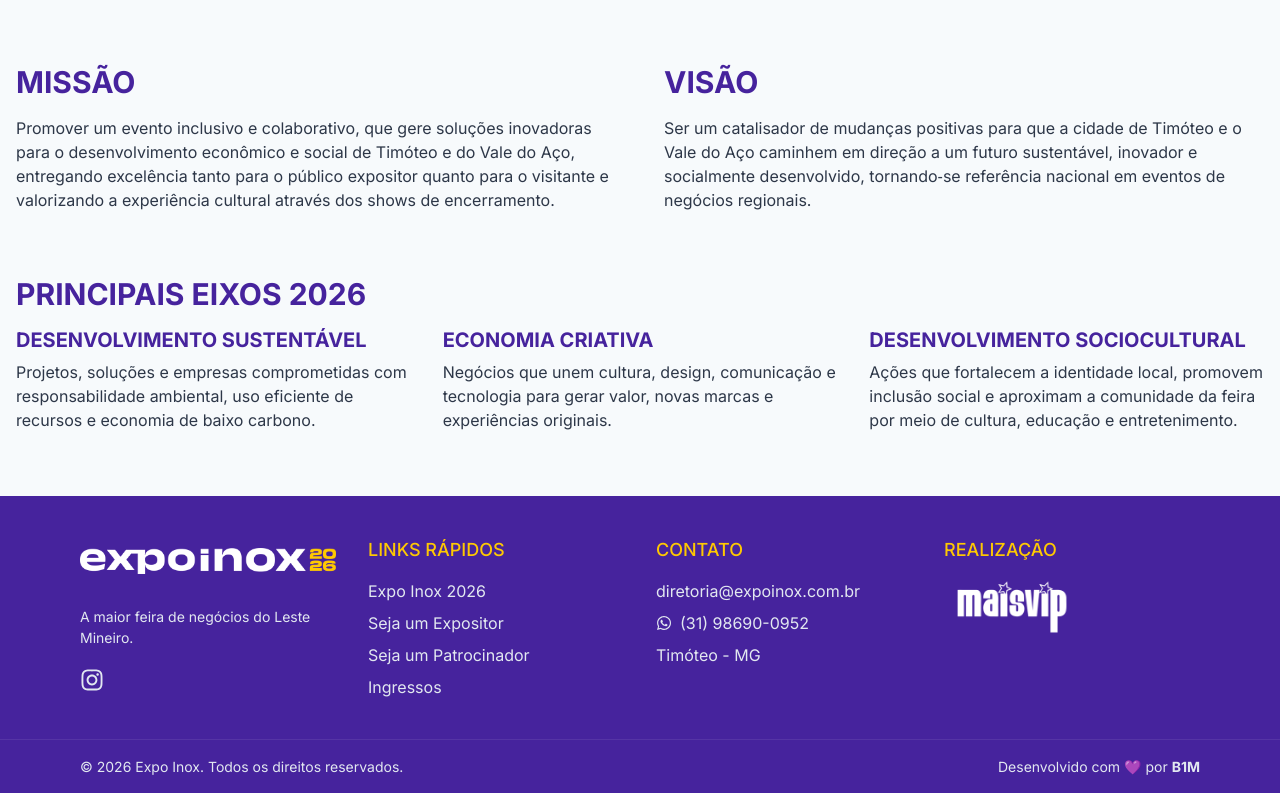
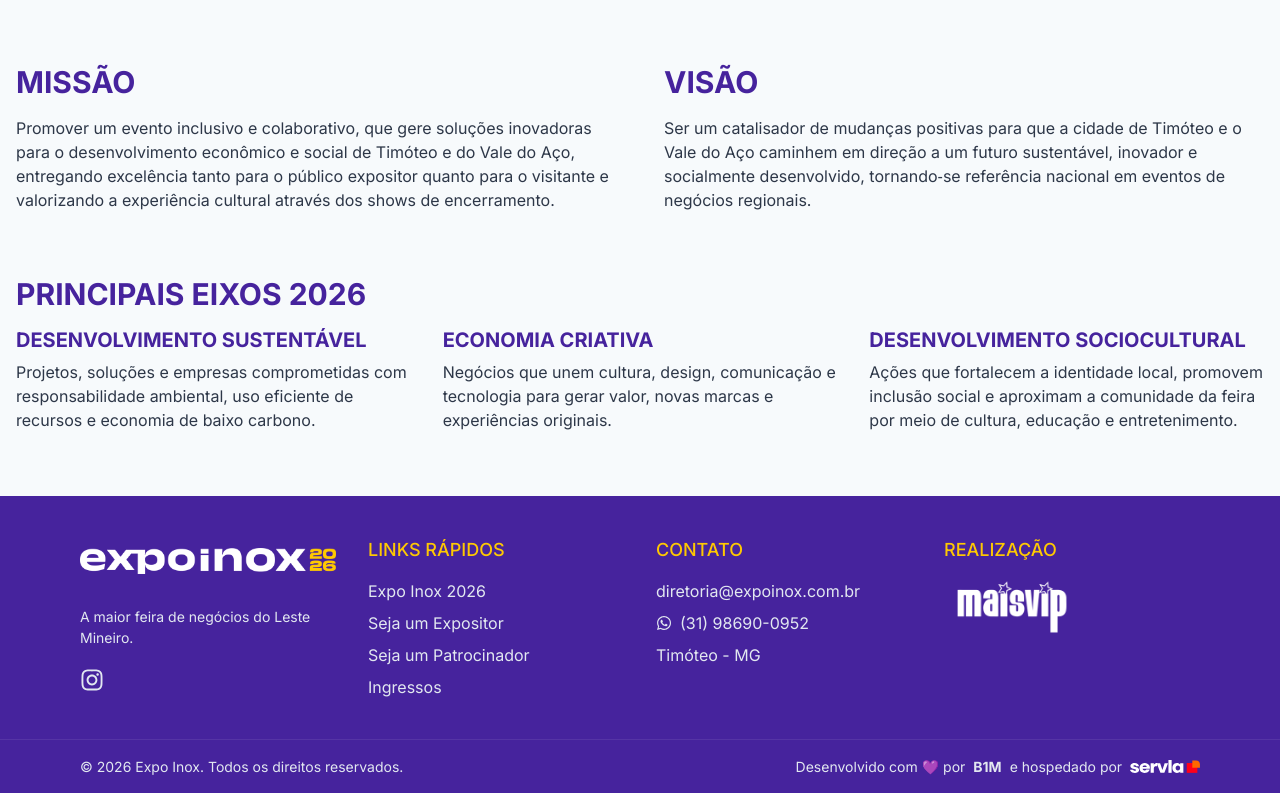
Before and after one commit to b1msolucoesdigitais/expoinox2026, a Next.js app: page /expoinox-2026 in a window 1280 px wide. Shown: the part 2968-3761 px from the top of the page. Built offline with nearby package versions, Linux system fonts and the light colour scheme; what @chakra-ui/next-js would draw is missing.

Commit message:
20 palestras e logo servla

```diff
--- a/src/app/layout.tsx
+++ b/src/app/layout.tsx
@@ -29,7 +29,11 @@ export const metadata: Metadata = {
     "eventos corporativos",
   ],
   icons: {
-    icon: "/favicon.png",
+    icon: [
+      { rel: "icon", url: "/favicon.png", type: "image/png", sizes: "32x32" },
+      { rel: "shortcut icon", url: "/favicon.png", type: "image/png" },
+    ],
+    apple: "/favicon.png",
   },
   openGraph: {
     type: "website",
--- a/src/components/Footer.tsx
+++ b/src/components/Footer.tsx
@@ -74,14 +74,32 @@ export default function Footer() {
             <Text fontSize="sm" textAlign={{ base: 'center', md: 'left' }}>
               © 2026 Expo Inox. Todos os direitos reservados.
             </Text>
-            <Text fontSize="sm" textAlign={{ base: 'center', md: 'right' }}>
-              Desenvolvido com 💜 por{' '}
+            <Text
+              fontSize="sm"
+              textAlign={{ base: 'center', md: 'right' }}
+              display="flex"
+              alignItems="center"
+              justifyContent={{ base: 'center', md: 'flex-end' }}
+              gap={2}
+              flexWrap="wrap"
+            >
+              <span>Desenvolvido com 💜 por</span>
+              <Link href="https://b1m.digital" isExternal fontWeight="bold">
+                B1M
+              </Link>
+              <span>e hospedado por</span>
               <Link
-                href="https://b1m.digital"
+                href="https://www.servla.com.br"
                 isExternal
-                fontWeight="bold"
+                display="inline-flex"
+                alignItems="center"
               >
-                B1M
+                <Image
+                  src="/servla.svg"
+                  alt="Servla"
+                  h="14px"
+                  objectFit="contain"
+                />
               </Link>
             </Text>
           </Flex>
--- a/src/components/StatsSection.tsx
+++ b/src/components/StatsSection.tsx
@@ -72,7 +72,7 @@ export default function StatsSection() {
     },
     {
       label: 'Palestras Técnicas',
-      value: 70,
+      value: 20,
       iconSrc: '/icone2.png',
     },
     {
```
Also changed, not shown: public/servla.svg (added).
